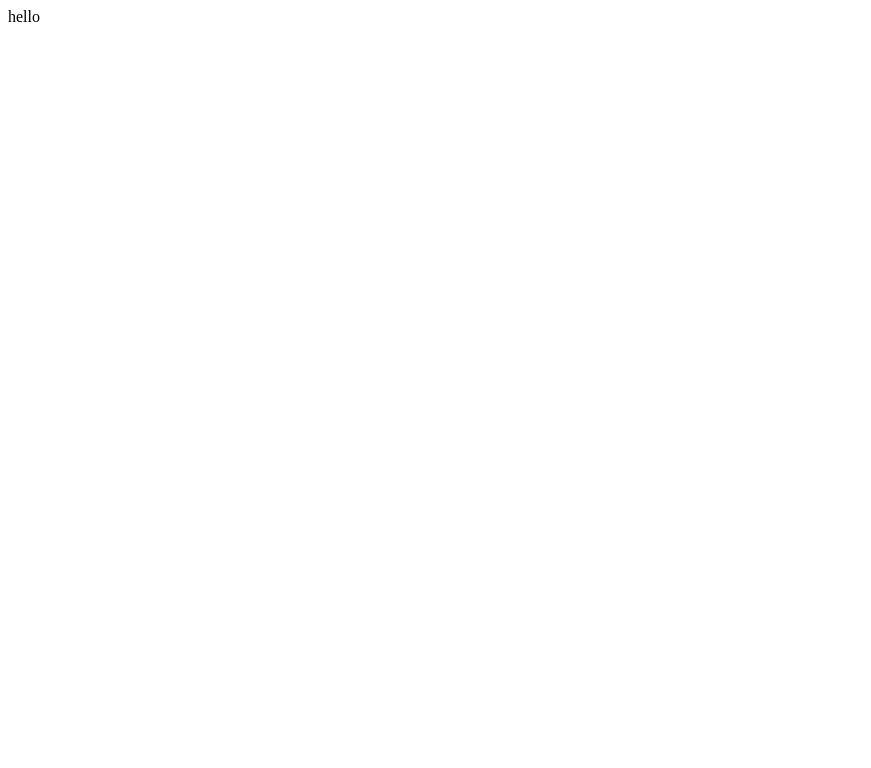
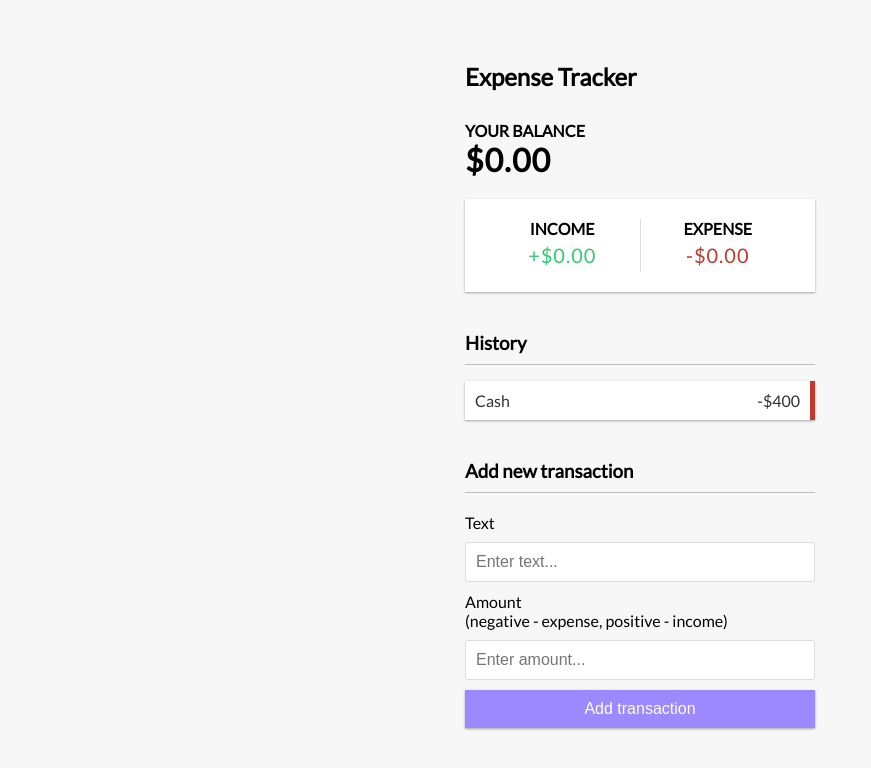
Before and after one commit to liyefei737/expense-tracker-using-useReduer-context-api, a React (Create React App) app: page / in a window 1280 px wide. Shown: the top 768 px of the page, without its empty margins (0-871 px from the left). Built offline with nearby package versions, Linux system fonts and the light colour scheme.

Commit message:
init components

```diff
--- a/src/App.js
+++ b/src/App.js
@@ -1,10 +1,22 @@
 import React from "react";
 import "./style.css";
+
+import { Header } from "./components/Header";
+import { Balance } from "./components/Balance";
+import { IncomeExpense } from "./components/IncomeExpense";
+import { TransactionList  } from './components/TransactionList'
+import { AddTransaction } from "./components/AddTransaction";
 
 export default function App() {
   return (
     <div>
-    hello
+      <Header />
+      <div className="container">
+        <Balance />
+        <IncomeExpense />
+        <TransactionList />
+        <AddTransaction />
+      </div>
     </div>
   );
 }
--- /dev/null
+++ b/src/components/AddTransaction.js
@@ -0,0 +1,23 @@
+import React from 'react'
+
+export const AddTransaction = () => {
+    return (
+        <>
+            <h3>Add new transaction</h3>
+            <form >
+                <div className="form-control">
+                    <label htmlFor="text">Text</label>
+                    <input type="text" id="text" placeholder="Enter text..." />
+                </div>
+                <div className="form-control">
+                    <label htmlFor="amount"
+                    >Amount <br />
+            (negative - expense, positive - income)</label
+                    >
+                    <input type="number" id="amount" placeholder="Enter amount..." />
+                </div>
+                <button className="btn">Add transaction</button>
+            </form>
+        </>
+    )
+}
--- /dev/null
+++ b/src/components/Balance.js
@@ -0,0 +1,10 @@
+import React from 'react'
+
+export const Balance = () => {
+    return (
+        <>
+            <h4>Your Balance</h4>
+            <h1 id="balance">$0.00</h1>
+        </>
+    )
+}
--- /dev/null
+++ b/src/components/Header.js
@@ -0,0 +1,7 @@
+import React from 'react'
+
+export const Header = () => {
+    return (
+        <h2>Expense Tracker</h2>
+    )
+}
--- /dev/null
+++ b/src/components/IncomeExpense.js
@@ -0,0 +1,16 @@
+import React from 'react'
+
+export const IncomeExpense = () => {
+    return (
+        <div className="inc-exp-container">
+            <div>
+                <h4>Income</h4>
+                <p id="money-plus" className="money plus">+$0.00</p>
+            </div>
+            <div>
+                <h4>Expense</h4>
+                <p id="money-minus" className="money minus">-$0.00</p>
+            </div>
+        </div>
+    )
+}
--- /dev/null
+++ b/src/components/TransactionList.js
@@ -0,0 +1,14 @@
+import React from 'react'
+
+export const TransactionList = () => {
+    return (
+        <>
+            <h3>History</h3>
+            <ul className="list">
+                <li className="minus">
+                    Cash <span>-$400</span><button className="delete-btn">x</button>
+                </li>
+            </ul>
+        </>
+    )
+}
--- a/src/style.css
+++ b/src/style.css
@@ -1,3 +1,157 @@
-h1, p {
-    font-family: Lato;
+@import url('https://fonts.googleapis.com/css?family=Lato&display=swap');
+
+:root {
+  --box-shadow: 0 1px 3px rgba(0, 0, 0, 0.12), 0 1px 2px rgba(0, 0, 0, 0.24);
+}
+
+* {
+  box-sizing: border-box;
+}
+
+body {
+  background-color: #f7f7f7;
+  display: flex;
+  flex-direction: column;
+  align-items: center;
+  justify-content: center;
+  min-height: 100vh;
+  margin: 0;
+  font-family: 'Lato', sans-serif;
+}
+
+.container {
+  margin: 30px auto;
+  width: 350px;
+}
+
+h1 {
+  letter-spacing: 1px;
+  margin: 0;
+}
+
+h3 {
+  border-bottom: 1px solid #bbb;
+  padding-bottom: 10px;
+  margin: 40px 0 10px;
+}
+
+h4 {
+  margin: 0;
+  text-transform: uppercase;
+}
+
+.inc-exp-container {
+  background-color: #fff;
+  box-shadow: var(--box-shadow);
+  padding: 20px;
+  display: flex;
+  justify-content: space-between;
+  margin: 20px 0;
+}
+
+.inc-exp-container > div {
+  flex: 1;
+  text-align: center;
+}
+
+.inc-exp-container > div:first-of-type {
+  border-right: 1px solid #dedede;
+}
+
+.money {
+  font-size: 20px;
+  letter-spacing: 1px;
+  margin: 5px 0;
+}
+
+.money.plus {
+  color: #2ecc71;
+}
+
+.money.minus {
+  color: #c0392b;
+}
+
+label {
+  display: inline-block;
+  margin: 10px 0;
+}
+
+input[type='text'],
+input[type='number'] {
+  border: 1px solid #dedede;
+  border-radius: 2px;
+  display: block;
+  font-size: 16px;
+  padding: 10px;
+  width: 100%;
+}
+
+.btn {
+  cursor: pointer;
+  background-color: #9c88ff;
+  box-shadow: var(--box-shadow);
+  color: #fff;
+  border: 0;
+  display: block;
+  font-size: 16px;
+  margin: 10px 0 30px;
+  padding: 10px;
+  width: 100%;
+}
+
+.btn:focus,
+.delete-btn:focus {
+  outline: 0;
+}
+
+.list {
+  list-style-type: none;
+  padding: 0;
+  margin-bottom: 40px;
+}
+
+.list li {
+  background-color: #fff;
+  box-shadow: var(--box-shadow);
+  color: #333;
+  display: flex;
+  justify-content: space-between;
+  position: relative;
+  padding: 10px;
+  margin: 10px 0;
+}
+
+.list li.plus {
+  border-right: 5px solid #2ecc71;
+}
+
+.list li.minus {
+  border-right: 5px solid #c0392b;
+}
+
+.delete-btn {
+  cursor: pointer;
+  background-color: #e74c3c;
+  border: 0;
+  color: #fff;
+  font-size: 20px;
+  line-height: 20px;
+  padding: 2px 5px;
+  position: absolute;
+  top: 50%;
+  left: 0;
+  transform: translate(-100%, -50%);
+  opacity: 0;
+  transition: opacity 0.3s ease;
+}
+
+.list li:hover .delete-btn {
+  opacity: 1;
+}
+
+@media (max-width: 320px) {
+  .container {
+    width: 300px;
   }
+}
```
